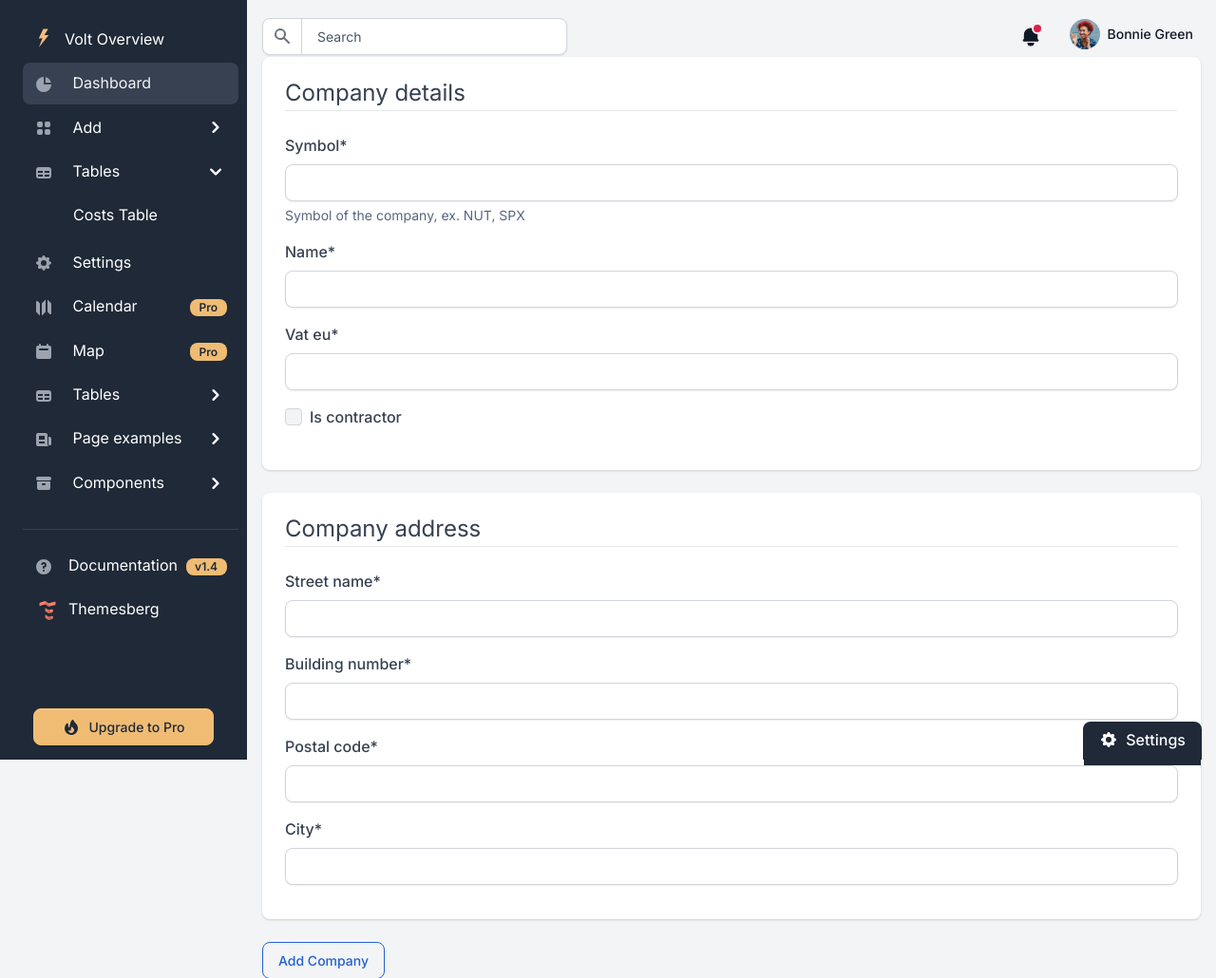
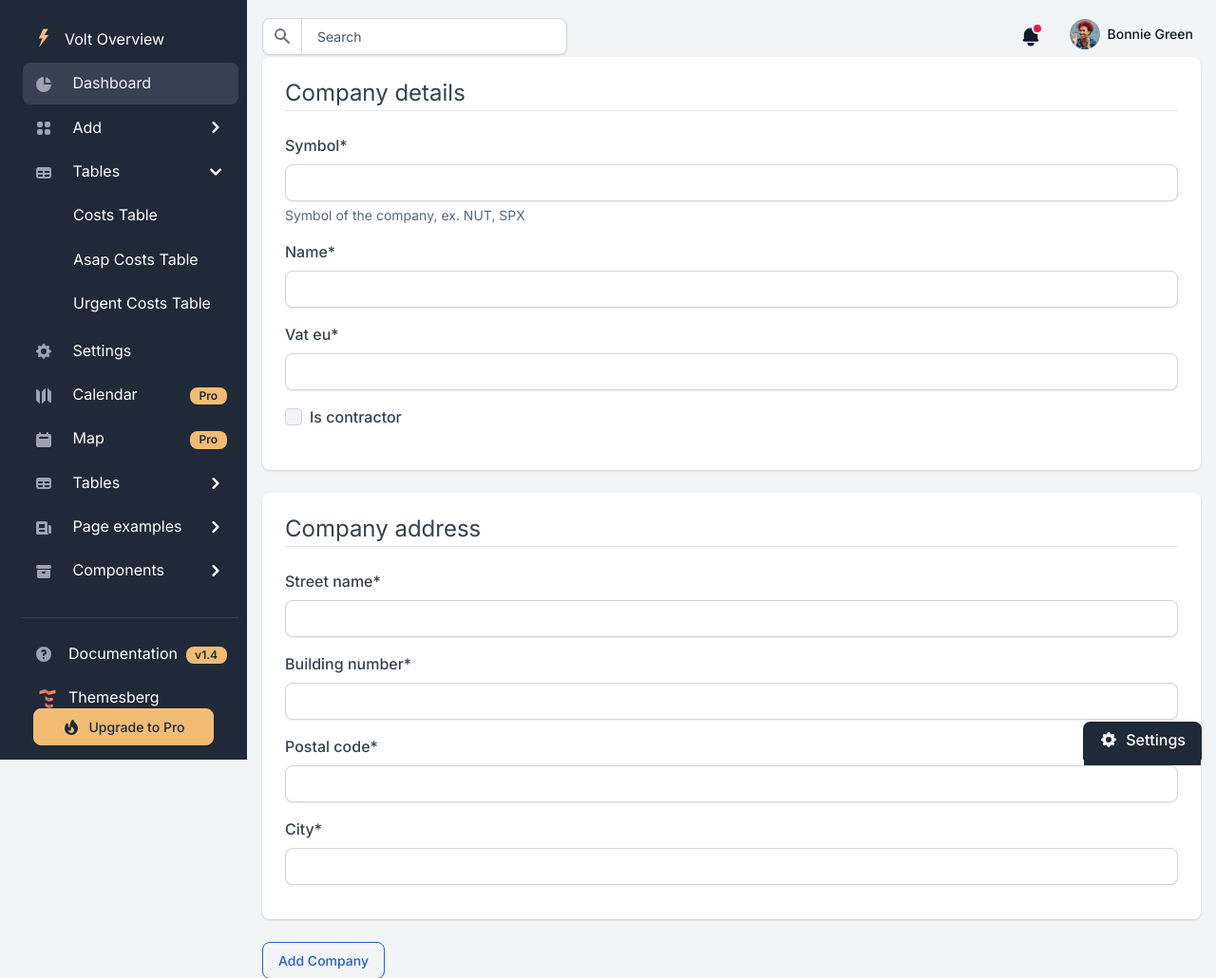
Before and after one commit to Luczho/CashflowManager, a Django app: page /add/company/ in a window 1280 px wide, after a click on "Tables". Shown: the top 1030 px of the page at 95% size. Run offline with Django 4.2, Linux system fonts and the light colour scheme; some libraries are stand-ins or nearby versions.

Commit message:
feat: add menu with add costs/company view and to costs tables

```diff
--- a/costs_records/templates/costs_records/sidebar.html
+++ b/costs_records/templates/costs_records/sidebar.html
@@ -75,7 +75,7 @@
                   </a>
                 </li>
                 <li class="nav-item ">
-                  <a class="nav-link" href="{% url 'add-cost' %}">
+                  <a class="nav-link" href="{% url 'add-company' %}">
                       <span class="sidebar-text">Add Company</span>
                   </a>
                 </li>
@@ -102,6 +102,16 @@
                 <li class="nav-item ">
                   <a class="nav-link" href="{% url 'costs-list' %}">
                     <span class="sidebar-text">Costs Table</span>
+                  </a>
+                </li>
+                <li class="nav-item ">
+                  <a class="nav-link" href="{% url 'costs-list-asap' %}">
+                    <span class="sidebar-text">Asap Costs Table</span>
+                  </a>
+                </li>
+                <li class="nav-item ">
+                  <a class="nav-link" href="{% url 'costs-list-urgent' %}">
+                    <span class="sidebar-text">Urgent Costs Table</span>
                   </a>
                 </li>
               </ul>
```
